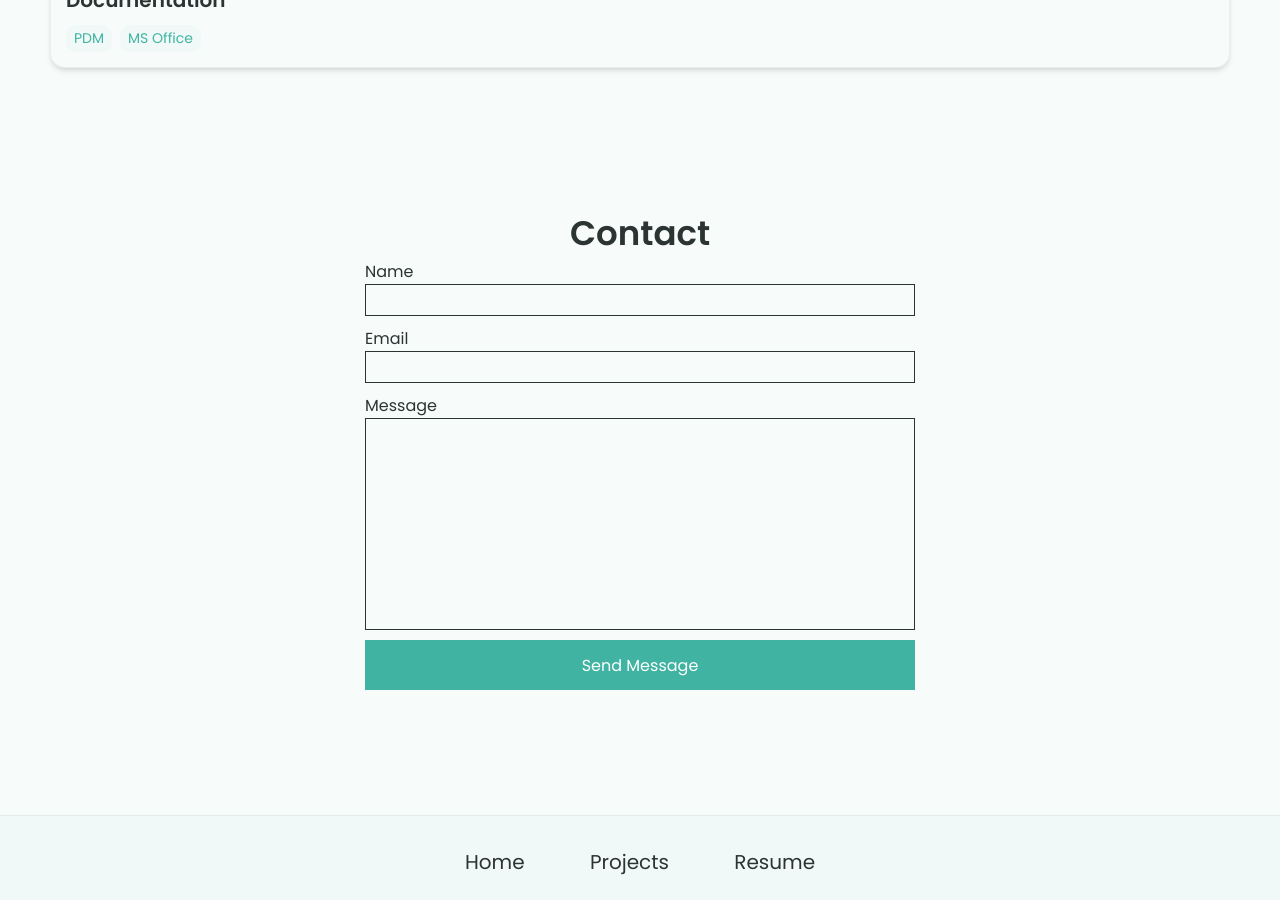
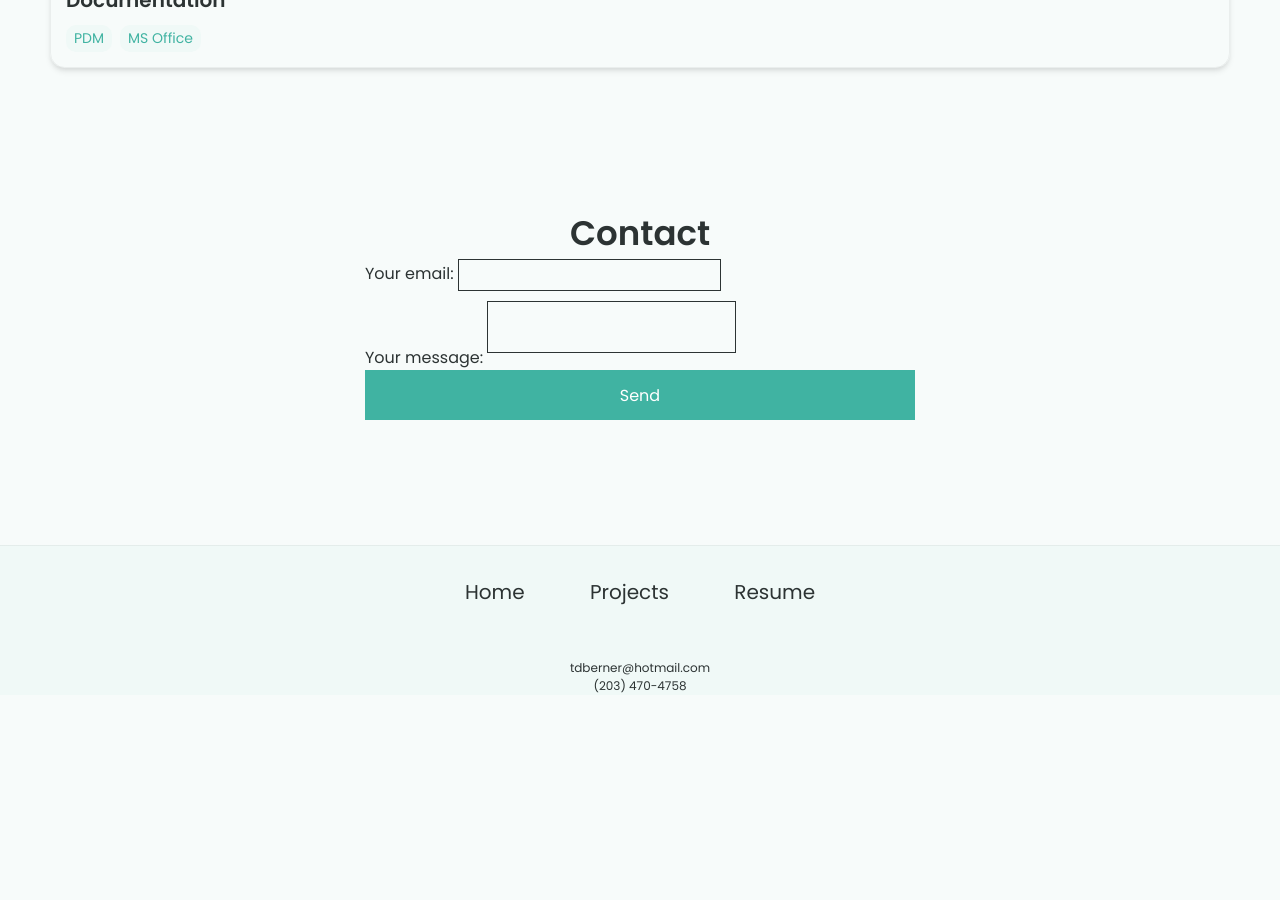
Before and after one commit to tdberner/tdberner.github.io, a Jekyll site: the page built from index.html, in a window 1280 px wide and 900 px high, scrolled down 2761 px. Built offline with Jekyll 4.4.1, drawn with Linux system fonts in a browser that asks for light colours; after the commit the page ends 3456 px from its top, so only the background shows below that.

Commit message:
Update contact.html

```diff
--- a/_includes/contact.html
+++ b/_includes/contact.html
@@ -4,17 +4,20 @@
 
     <div class="group">
 
-        <form action="https://formspree.io/f/{{site.formspree-key}}" method="POST">
-            <label for="name">Name</label>
-            <input type="text" id="name">
-
-            <label for="email">Email</label>
-            <input type="email" id="email" name="email">
-
-            <label for="message">Message</label>
-            <textarea id="message" cols = "30" rows="10" name="message"></textarea>
-
-            <button type="submit">Send Message</button>
+        <form
+          action="https://formspree.io/f/mgonklqz"
+          method="POST"
+>
+          <label>
+            Your email:
+            <input type="email" name="email">
+          </label>
+          <label>
+            Your message:
+            <textarea name="message"></textarea>
+          </label>
+          <!-- your other form fields go here -->
+          <button type="submit">Send</button>
         </form>
     </div>
   </section>
```
